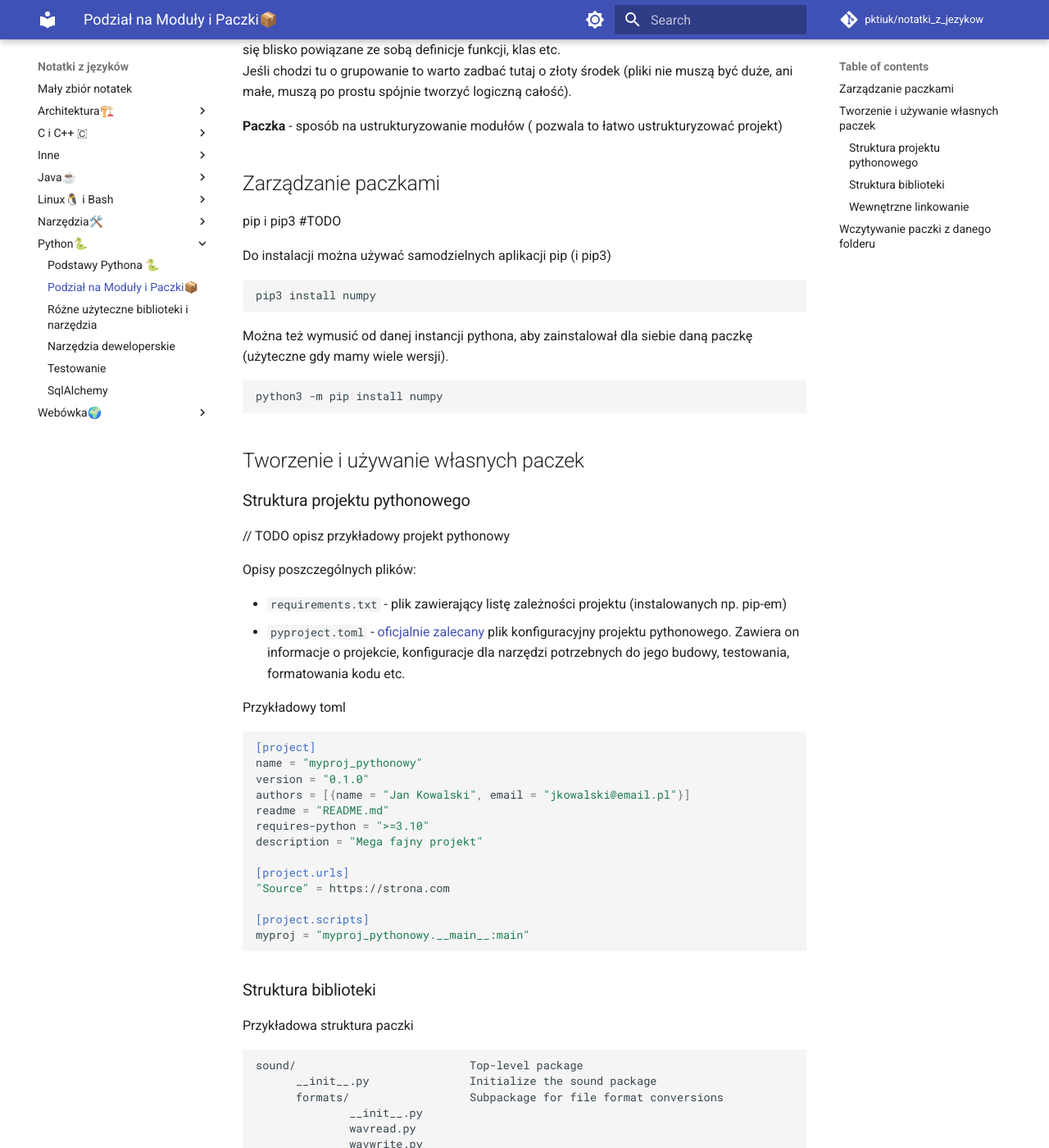
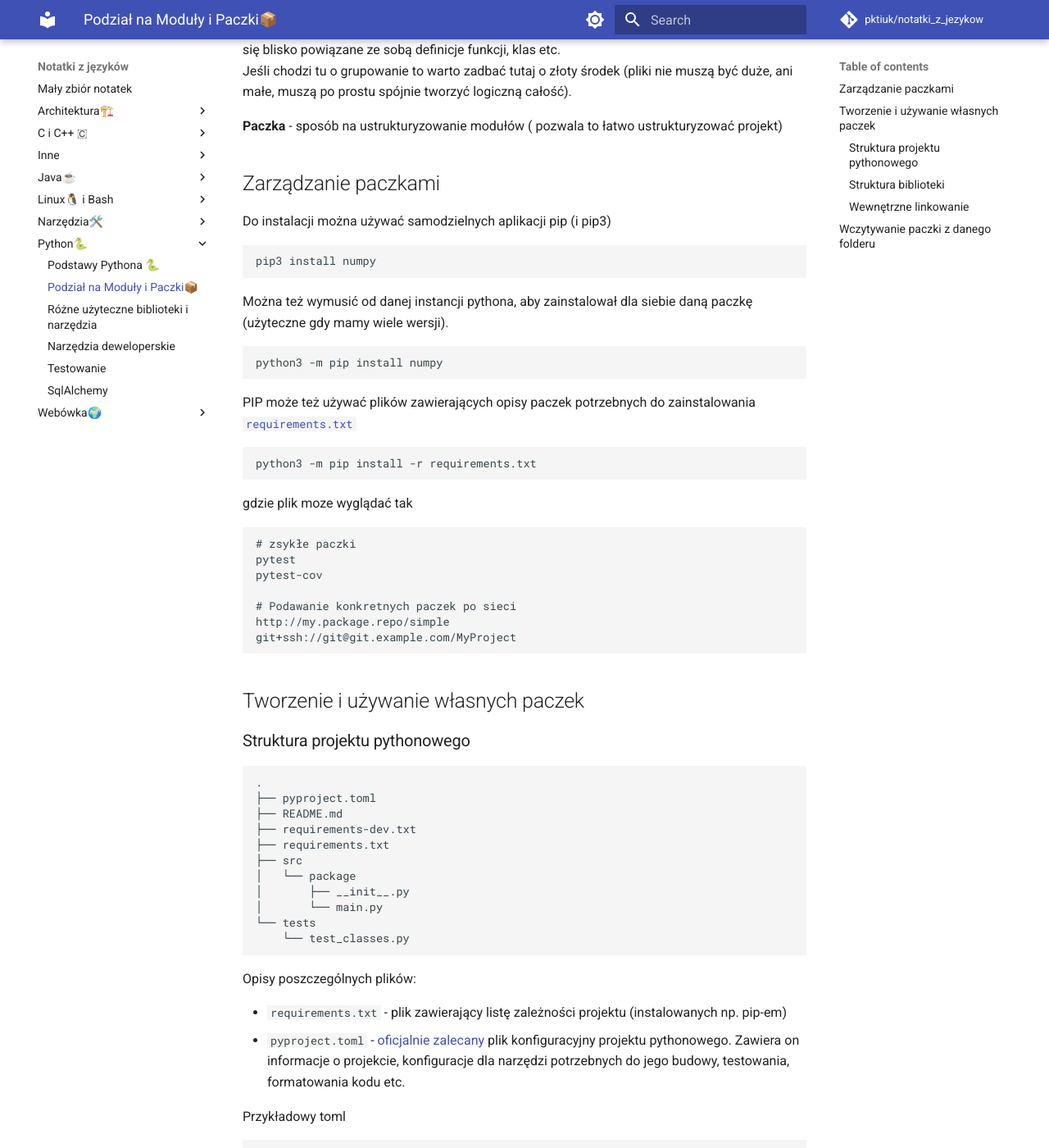
Before and after one commit to pktiuk/notatki_z_jezykow, an MkDocs documentation site: the page built from docs/Python🐍/3_moduły_i_paczki.md, in a window 1280 px wide and 1400 px high, scrolled down 234 px. Shown: the whole window at 82% size. Built offline with MkDocs 1.6.1 and Material for MkDocs 9.7.7, drawn with Linux system fonts in a browser that asks for light colours; comment, search, counter and statistics services are not loaded.

Commit message:
Opisy pracy z zależnościami

````diff
--- a/docs/Python🐍/3_moduły_i_paczki.md
+++ b/docs/Python🐍/3_moduły_i_paczki.md
@@ -7,8 +7,6 @@ Jeśli chodzi tu o grupowanie to warto zadbać tutaj o złoty środek (pliki nie
 **Paczka** - sposób na ustrukturyzowanie modułów ( pozwala to łatwo ustrukturyzować projekt)
 
 ## Zarządzanie paczkami
-
-pip i pip3 #TODO
 
 Do instalacji można używać samodzielnych aplikacji pip (i pip3)
 
@@ -22,11 +20,41 @@ Można też wymusić od danej instancji pythona, aby zainstalował dla siebie da
 python3 -m pip install numpy
 ```
 
+PIP może też używać plików zawierających opisy paczek potrzebnych do zainstalowania [`requirements.txt`](https://pip.pypa.io/en/stable/reference/requirements-file-format/)
+
+```bash
+python3 -m pip install -r requirements.txt
+```
+
+gdzie plik moze wyglądać tak
+
+```txt
+# zsykłe paczki
+pytest
+pytest-cov
+
+# Podawanie konkretnych paczek po sieci
+http://my.package.repo/simple
+git+ssh://git@git.example.com/MyProject
+```
+
 ## Tworzenie i używanie własnych paczek
 
 ### Struktura projektu pythonowego
 
-// TODO opisz przykładowy projekt pythonowy
+```
+.
+├── pyproject.toml
+├── README.md
+├── requirements-dev.txt
+├── requirements.txt
+├── src
+│   └── package
+│       ├── __init__.py
+│       └── main.py
+└── tests
+    └── test_classes.py
+```
 
 Opisy poszczególnych plików:
 
````
